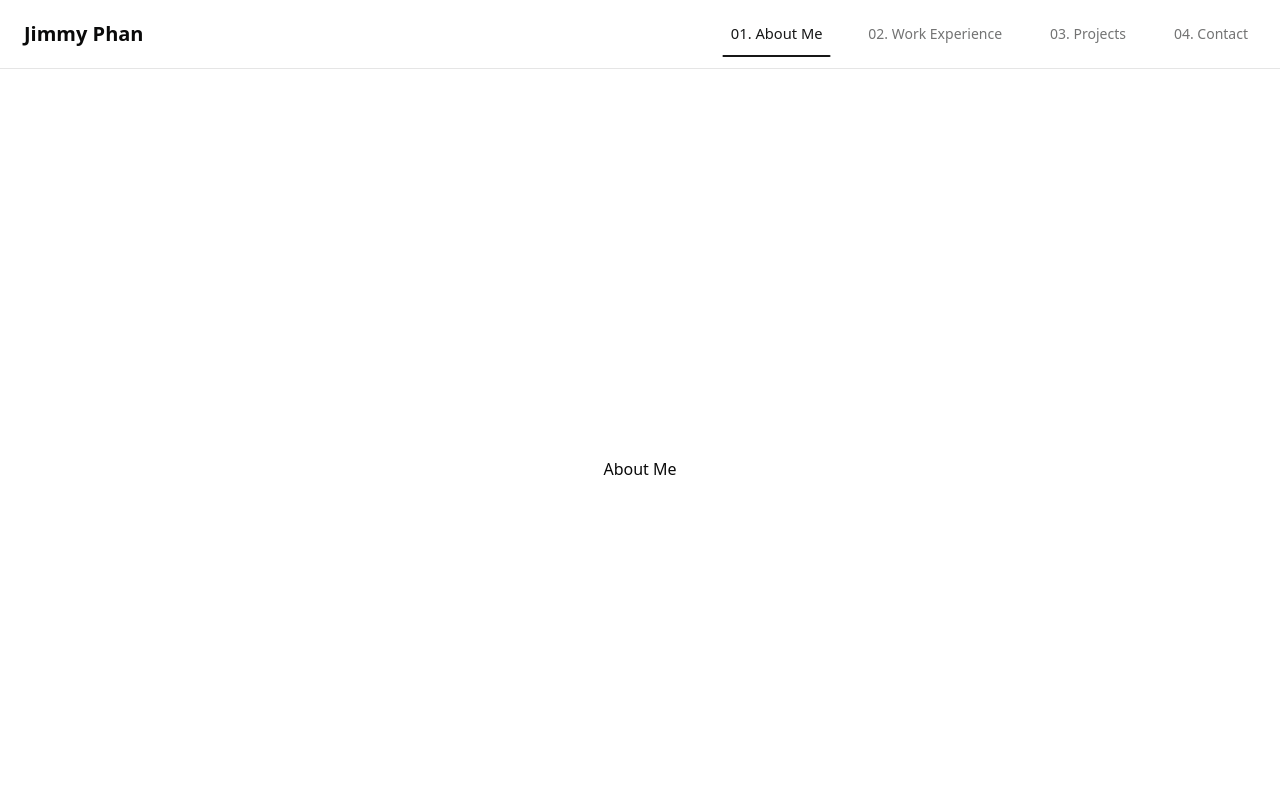
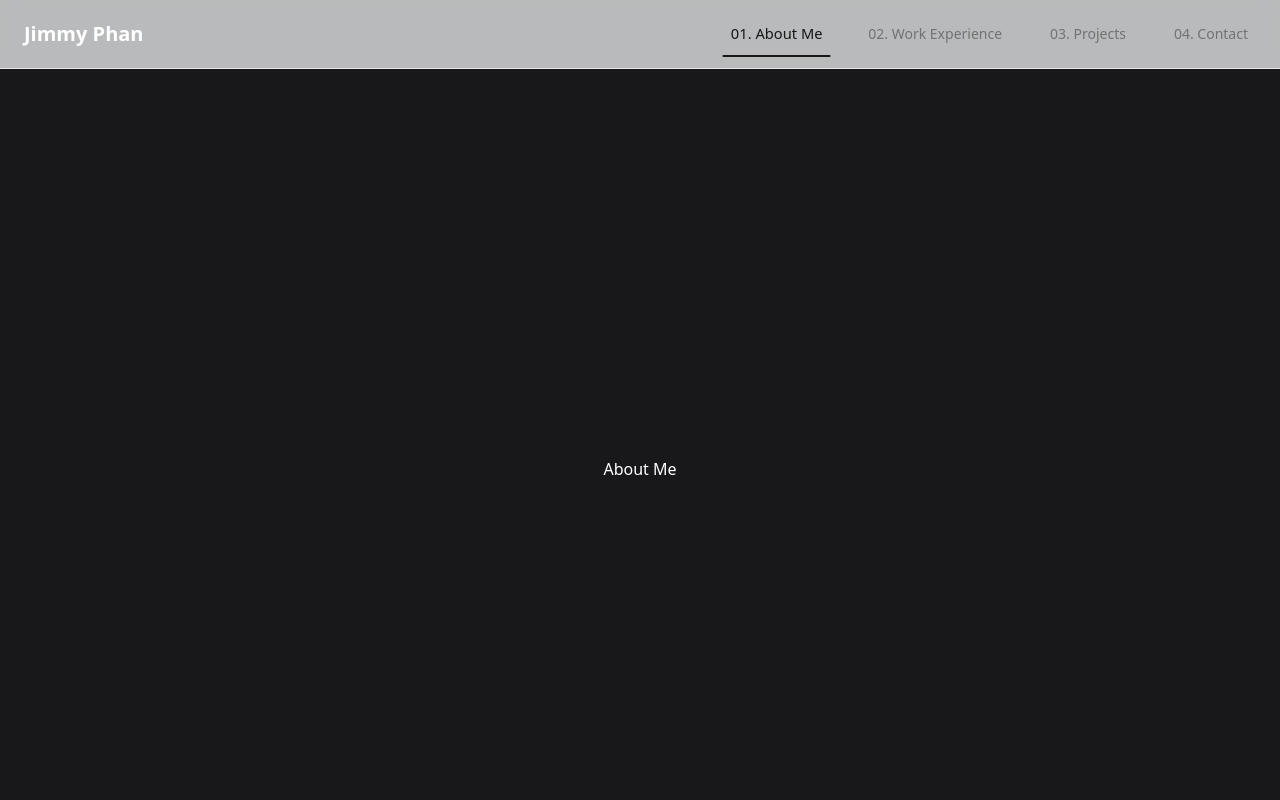
Before and after one commit to JimmyPhanGit/jimmy-personal-portfolio-website, a React (Vite) app: page / in a window 1280 px wide. Shown: the top 800 px of the page. Built offline with nearby package versions, Linux system fonts and the light colour scheme.

Commit message:
Implemented dark theme

```diff
--- a/src/App.tsx
+++ b/src/App.tsx
@@ -1,15 +1,16 @@
 import Header from './layout/Header'
 import { About, Work, Projects, Contact } from './components/sections'
 
+
 function App() {
   return (
-    <>
+    <div className="min-h-screen bg-[#18181b] text-white">
       <Header />
       <About />
       <Work />
       <Projects />
       <Contact />
-    </>
+    </div>
   )
 }
 
```
